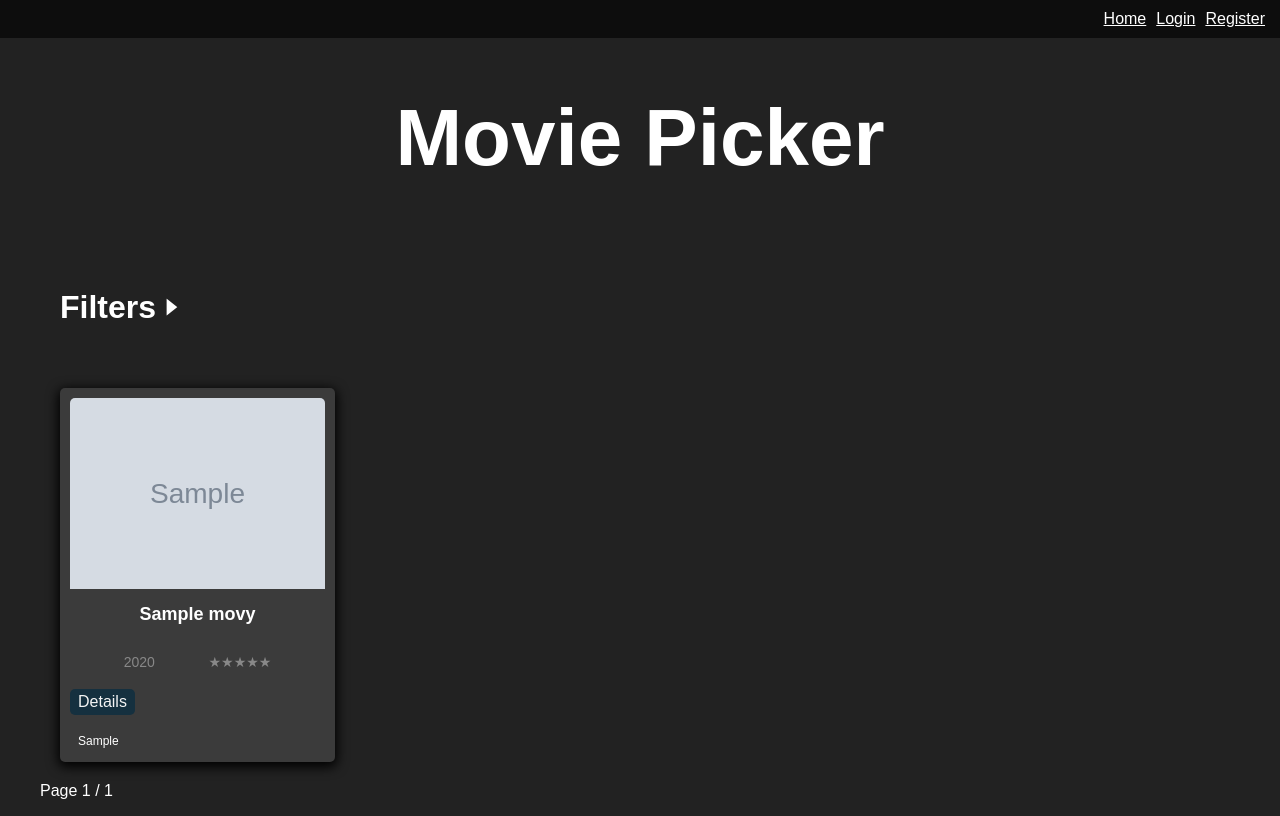
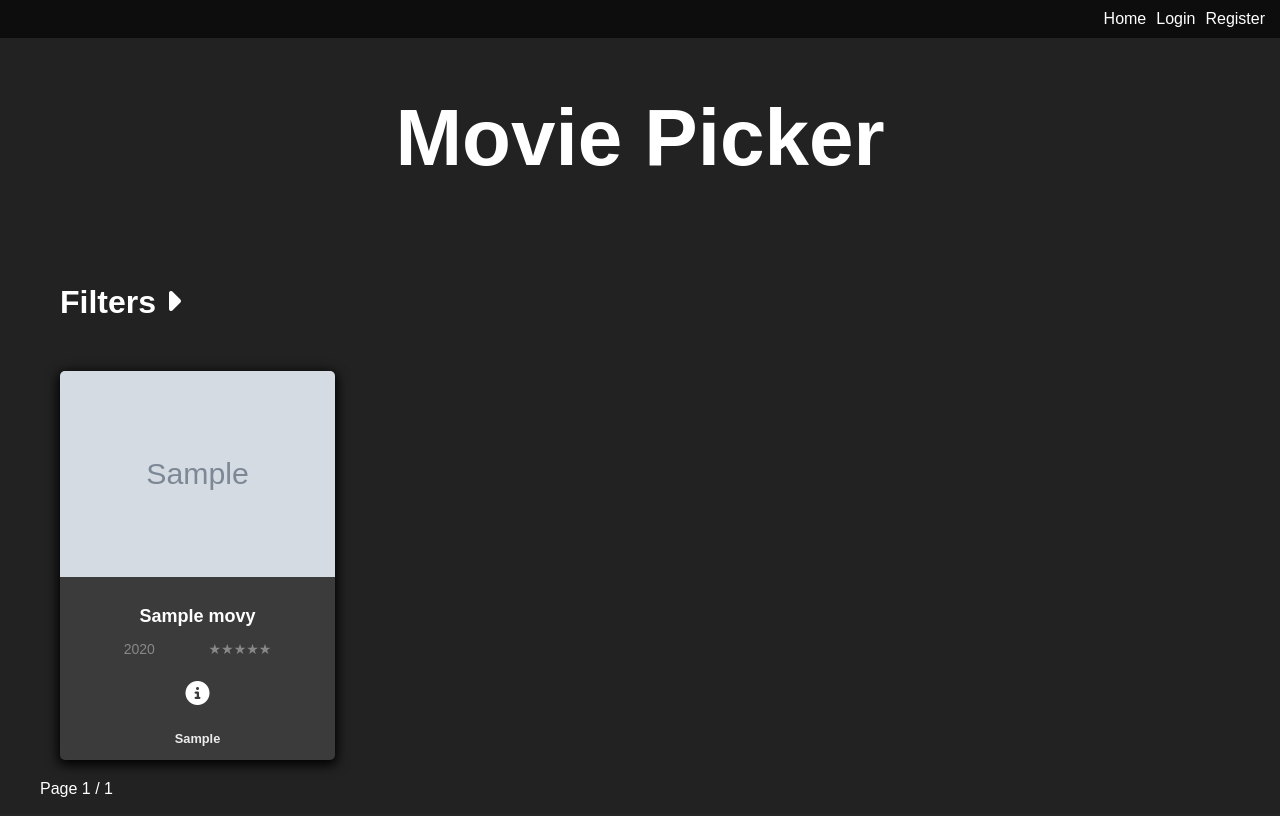
Before and after one commit to OGR-67/Movie_Picker, a Flask app: page / in a window 1280 px wide. Run offline with Flask 3, Linux system fonts and the light colour scheme; tables that the repository leaves empty hold one stand-in row (values such as "Sample post"); grey boxes marked "Sample" are stand-in pictures; some libraries are stand-ins or nearby versions.

Commit message:
feat: style - enhanced movie cards

```diff
--- a/static/scripts/favorites.js
+++ b/static/scripts/favorites.js
@@ -9,6 +9,14 @@ document.addEventListener("DOMContentLoaded", function () {
                         window.location.reload();
                     }
                 });
+        });
+        button.addEventListener("mouseover", () => {
+            const icon = button.firstChild;
+            icon.setAttribute("class", "fa-solid fa-heart-circle-xmark");
+        });
+        button.addEventListener("mouseout", () => {
+            const icon = button.firstChild;
+            icon.setAttribute("class", "fa-solid fa-heart");
         });
     });
 
@@ -22,5 +30,13 @@ document.addEventListener("DOMContentLoaded", function () {
                     }
                 });
         });
+        button.addEventListener("mouseover", () => {
+            const icon = button.firstChild;
+            icon.setAttribute("class", "fa-solid fa-heart-circle-plus");
+        });
+        button.addEventListener("mouseout", () => {
+            const icon = button.firstChild;
+            icon.setAttribute("class", "fa-regular fa-heart");
+        });
     });
 });
--- a/static/scripts/watchlist.js
+++ b/static/scripts/watchlist.js
@@ -9,6 +9,15 @@ document.addEventListener("DOMContentLoaded", function () {
                         window.location.reload();
                     }
                 });
+        });
+        button.addEventListener("mouseover", () => {
+            const icon = button.firstChild;
+            icon.setAttribute("class", "fa-solid fa-eye-slash");
+        });
+        button.addEventListener("mouseout", () => {
+            const icon = button.firstChild;
+            icon.setAttribute("class", "fa-solid fa-eye");
+
         });
     });
 
@@ -22,5 +31,13 @@ document.addEventListener("DOMContentLoaded", function () {
                     }
                 });
         });
+        button.addEventListener("mouseover", () => {
+            const icon = button.firstChild;
+            icon.setAttribute("class", "fa-solid fa-plus");
+        });
+        button.addEventListener("mouseout", () => {
+            const icon = button.firstChild;
+            icon.setAttribute("class", "fa-regular fa-eye");
+        });
     });
 });
--- a/static/styles/base.css
+++ b/static/styles/base.css
@@ -19,6 +19,10 @@ h1 {
     text-align: center;
 }
 
+a {
+    text-decoration: none;
+}
+
 nav {
     background-color: #0d0d0d;
     padding: 10px 15px;
@@ -34,7 +38,7 @@ nav {
 .btn {
     margin: 5px 0;
     padding: 4px 8px;
-    font-size: 16px;
+    font-size: 1.5rem;
     border-radius: 3px;
     width: fit-content;
     cursor: pointer;
@@ -43,13 +47,19 @@ nav {
 }
 
 .remove {
-    background-color: #f44336;
     color: #fff;
 }
 
+.remove:hover {
+    background-color: #802424;
+}
+
 .add {
-    background-color: #4caf50;
     color: #fff;
+}
+
+.add:hover {
+    background-color: #235623;
 }
 
 .btn-submit {
--- a/static/styles/genre.css
+++ b/static/styles/genre.css
@@ -1,13 +1,15 @@
 .genre-label {
     display: inline-block;
     padding: 4px 8px;
-    font-size: 12px;
+    font-size: 0.8rem;
     border-radius: 3px;
+    font-weight: bold;
+    opacity: 0.9;
 }
 
 /* Background colors for genre labels */
 .genre-action {
-    background-color: #ff5733;
+    background-color: #ff5833;
     color: #fff;
 }
 
@@ -27,12 +29,12 @@
 }
 
 .genre-crime {
-    background-color: #0000ff;
+    background-color: #0c0c79;
     color: #fff;
 }
 
 .genre-documentary {
-    background-color: #ff00ff;
+    background-color: #430243;
     color: #fff;
 }
 
@@ -62,7 +64,7 @@
 }
 
 .genre-music {
-    background-color: #ff1493;
+    background-color: #8b5873;
     color: #fff;
 }
 
@@ -77,7 +79,7 @@
 }
 
 .genre-science_fiction {
-    background-color: #ff00ff;
+    background-color: #8e3461;
     color: #fff;
 }
 
@@ -87,7 +89,7 @@
 }
 
 .genre-tv_movie {
-    background-color: #ff0000;
+    background-color: #461b1b;
     color: #fff;
 }
 
--- a/static/styles/home.css
+++ b/static/styles/home.css
@@ -27,15 +27,14 @@
 }
 
 .hidden {
-    height: 0;
+    max-height: 0;
     overflow: hidden;
     transform: scaleY(0);
-    transform-origin: top;
-    transition: all 0.2s ease-in-out;
 }
 
 .filters-section {
     transition: all 0.2s ease-in-out;
+    transform-origin: top;
 }
 
 .arrow {
--- a/static/styles/movie_card.css
+++ b/static/styles/movie_card.css
@@ -2,13 +2,10 @@
 .movie-card {
     background-color: #3b3b3b;
     border-radius: 5px;
-    padding: 10px;
+    padding: 0px;
     box-shadow: 0px 3px 12px 2px rgba(0, 0, 0, 1);
     -webkit-box-shadow: 0px 3px 12px 2px rgba(0, 0, 0, 1);
     -moz-box-shadow: 0px 3px 12px 2px rgba(0, 0, 0, 1);
-    display: flex;
-    flex-direction: column;
-    justify-content: space-evenly;
 }
 
 /* card elements */
@@ -17,11 +14,17 @@
     height: auto;
     border-top-right-radius: 5px;
     border-top-left-radius: 5px;
+    margin-bottom: auto;
+}
+
+.movie-card__content {
+    padding: 10px;
 }
 
 .movie-card__title {
     font-size: 18px;
     text-align: center;
+    margin-bottom: 0;
 }
 
 .movie-card__infos_container {
@@ -40,18 +43,32 @@
     color: #888;
 }
 
+.movie-card__buttons {
+    display: flex;
+    justify-content: space-evenly;
+    margin-bottom: 10px;
+}
+
 .movie-card__details-btn {
+    background-color: #0d1e2800;
     border-radius: 5px;
-    background-color: #15303f;
     color: #f4f4f4;
+}
+
+.movie-card__details-btn:hover {
+    background-color: #0d1e28;
+}
+
+.movie-card__details-btn:hover {
+    background-color: #0d1e28;
 }
 
 /* genre */
 .genre-tags {
-    margin-top: 10px;
+    margin-bottom: auto;
     display: flex;
     flex-wrap: wrap;
-    justify-content: flex-start;
+    justify-content: center;
     align-items: center;
     max-width: 100%;
     gap: 5px;
--- a/templates/base.html
+++ b/templates/base.html
@@ -4,6 +4,7 @@
 <head>
   <title>{% block title %}{% endblock %}</title>
   <link rel="stylesheet" type="text/css" href="{{ url_for('static', filename='styles/base.css') }}">
+  <script src="https://kit.fontawesome.com/aef009d6c6.js" crossorigin="anonymous"></script>
   {% block head %}{% endblock %}
 </head>
 
--- a/templates/components/favorites_component.html
+++ b/templates/components/favorites_component.html
@@ -1,10 +1,11 @@
 {% if username %}
 {% if movie.id in favorite_movie_ids %}
 <div class="flex wrap">
-  <p>❤️</p>
-  <button class="btn remove remove-favorite" data-movie-id="{{ movie.id }}">Delete from favorites</button>
+  <a href="" class="btn remove remove-favorite" title="remove movie from favorite"
+    aria-label="remove movie from favorite" data-movie-id="{{ movie.id }}"><i class="fa-solid fa-heart"></i></a>
 </div>
 {% else %}
-<button class="btn add add-favorite" data-movie-id="{{ movie.id }}">Add to favorites</button>
+<a href="" class="btn add add-favorite" title="Add movie to favorite" aria-label="Add movie to favorite"
+  data-movie-id="{{ movie.id }}"><i class="fa-regular fa-heart"></i></a>
 {% endif %}
 {% endif %}
--- a/templates/components/watchlist_component.html
+++ b/templates/components/watchlist_component.html
@@ -1,10 +1,11 @@
 {% if username %}
 {% if movie.id in watchlist_movie_ids %}
 <div class="flex wrap">
-  <p>👀</p>
-  <button class="btn remove remove-watchlist" data-movie-id="{{ movie.id }}">Delete from watchlists</button>
+  <a href="" class="btn remove remove-watchlist" title="remove movie from watchlist"
+    aria-label="remove movie from watchlist" data-movie-id="{{ movie.id }}"><i class="fa-solid fa-eye"></i></a>
 </div>
 {% else %}
-<button class="btn add add-watchlist" data-movie-id="{{ movie.id }}">Add to watchlists</button>
+<a href="" class="btn add add-watchlist" title="Add movie to watchlist" aria-label="Add movie to watchlist"
+  data-movie-id="{{ movie.id }}"><i class="fa-regular fa-eye"></i></a>
 {% endif %}
 {% endif %}
--- a/templates/home_movies.html
+++ b/templates/home_movies.html
@@ -22,7 +22,8 @@
     const starOutline = "&#9734";
 
     // Add event listener to filters title
-    document.querySelector(".filters-title").addEventListener("click", () => {
+    document.querySelector(".filters-title").addEventListener("click", (event) => {
+      event.preventDefault();
       document.querySelector(".filters-section").classList.toggle("hidden");
       document.querySelector(".arrow").classList.toggle("rotate");
     });
@@ -47,7 +48,8 @@
 
     // Add event listeners to all rating stars
     document.querySelectorAll(".rating-star").forEach(star => {
-      star.addEventListener("click", () => {
+      star.addEventListener("click", (event) => {
+        event.preventDefault();
         const rating = star.getAttribute("data-rating");
         document.querySelectorAll(".rating-star").forEach(star => {
           star.getAttribute("data-rating") <= rating
@@ -72,7 +74,7 @@
 <main>
   <h1>Movie Picker</h1>
   <form class="filter-form" action="{{ url_for('movies.home_movies') }}" method="GET">
-    <h2 class="filters-title">Filters <span class="arrow">&#x1F892;</span></h2>
+    <h2 class="filters-title">Filters <a href="" class="arrow"><i class="fa-solid fa-caret-right"></i></a></h2>
     <section class="filters-section hidden">
       <p>Select tag(s)</p>
       <div class="tags-filter-container">
@@ -88,11 +90,11 @@
       <label>Minimum rating</label><br>
       <input type="hidden" name="min_rating" value="{{ min_rating }}">
       <div class="rating-stars">
-        <span data-rating="1" class="rating-star">&#9734;</span>
-        <span data-rating="2" class="rating-star">&#9734;</span>
-        <span data-rating="3" class="rating-star">&#9734;</span>
-        <span data-rating="4" class="rating-star">&#9734;</span>
-        <span data-rating="5" class="rating-star">&#9734;</span>
+        <a href="" data-rating="1" class="rating-star">&#9734;</a>
+        <a href="" data-rating="2" class="rating-star">&#9734;</a>
+        <a href="" data-rating="3" class="rating-star">&#9734;</a>
+        <a href="" data-rating="4" class="rating-star">&#9734;</a>
+        <a href="" data-rating="5" class="rating-star">&#9734;</a>
       </div>
       <input type="submit" value="Filter" class="btn btn-submit">
     </section>
@@ -101,20 +103,25 @@
     {% for movie in movies %}
     <div class="movie-card">
       <img class="movie-card__image" src="{{movie.poster_url}}" alt="{{movie.title}} poster">
+      <div class="movie-card__content">
         <h2 class="movie-card__title">{{ movie.title }}</h2>
         <div class="movie-card__infos_container">
           <p class="movie-card__date">{{ movie.release_date.year }}</p>
           <p class="movie-card__rating">{{ movie.vote_average }}</p>
         </div>
+        <div class="movie-card__buttons">
           {% include 'components/favorites_component.html' %}
           {% include 'components/watchlist_component.html' %}
 
-      <button class="btn movie-card__details-btn" data-movie-id="{{ movie.id }}">Details</button>
+          <button class="btn movie-card__details-btn" title="Go to movie details" aria-label="Go to movie details"
+            data-movie-id="{{ movie.id }}"><i class="fa-solid fa-circle-info"></i></button>
+        </div>
 
         <div class="genre-tags">
           {% for genre in movie.genre %}
           <span class="genre-label genre-{{ genre|lower|replace(' ', '_') }}">{{genre}}</span>
           {% endfor %}
+        </div>
       </div>
     </div>
     {% endfor %}
```
Lines whose indentation alone changed are shown as unchanged.
